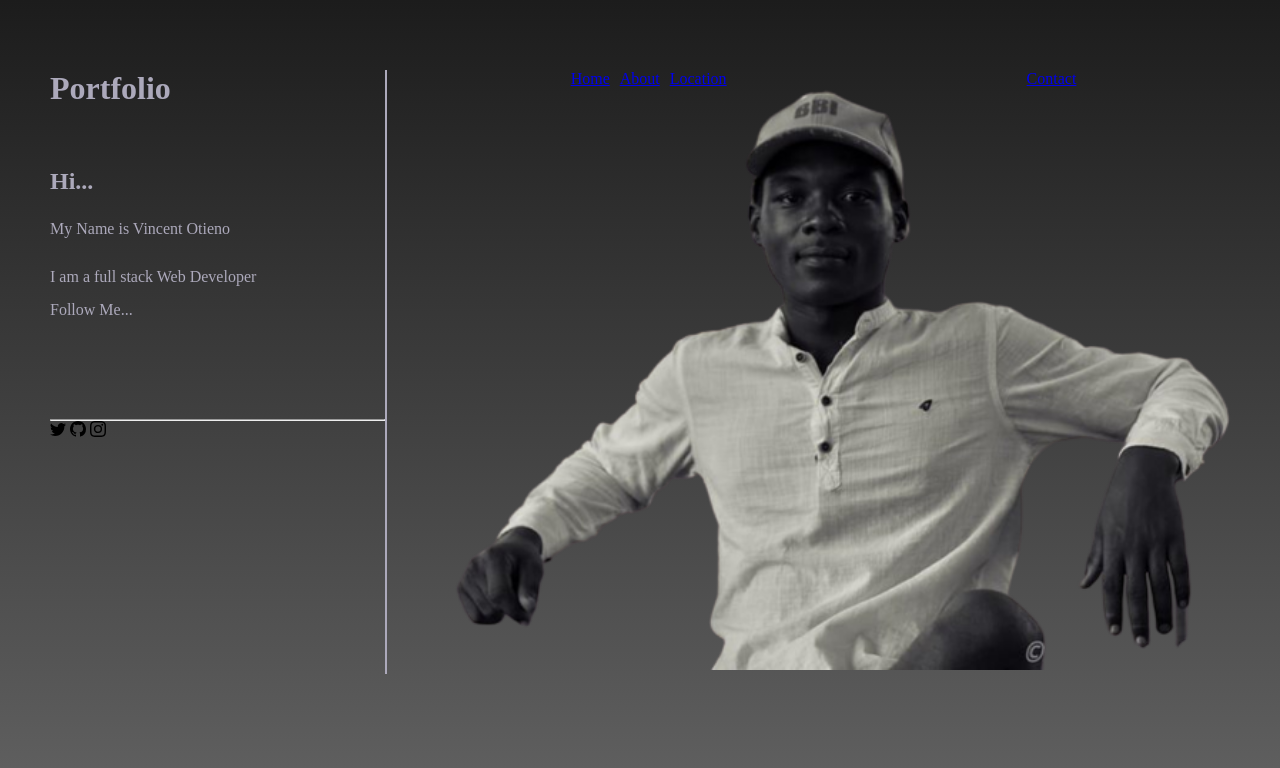
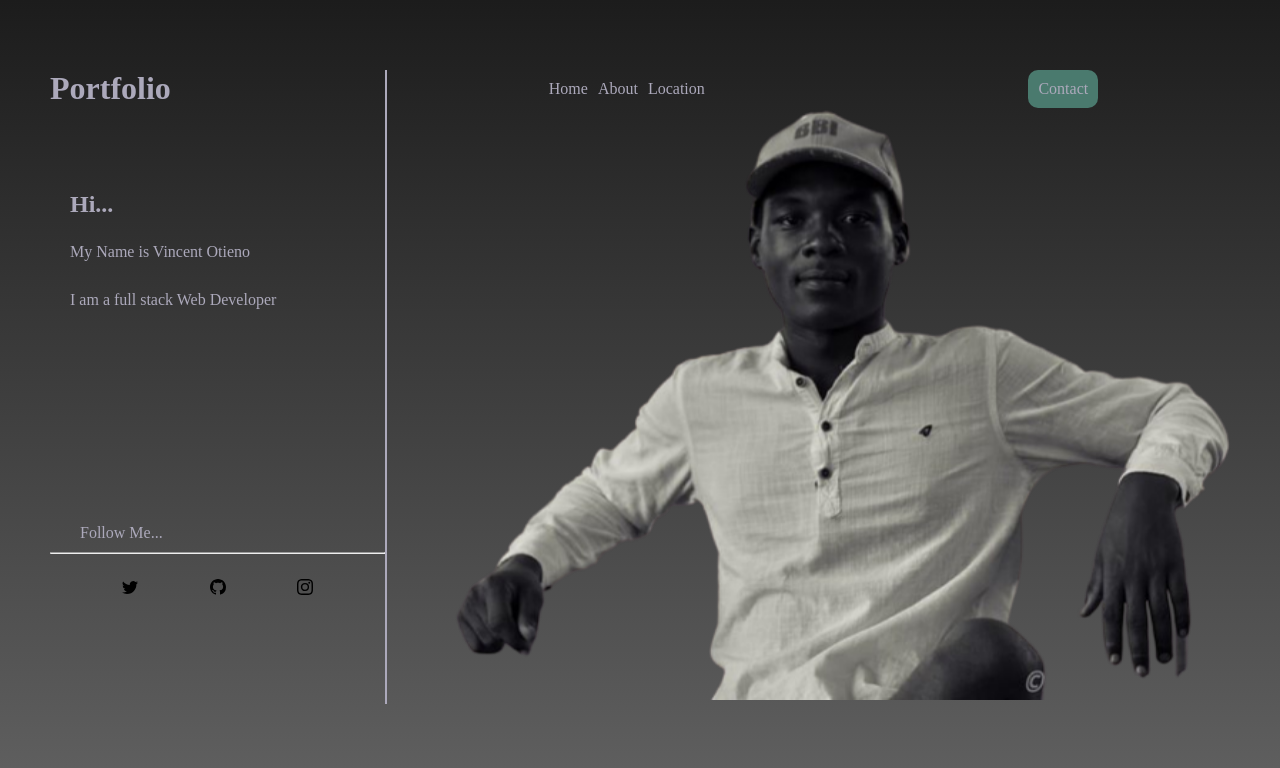
Before and after one commit to VinCoD/my_portfolio, a plain HTML site: page index.html in a window 1280 px wide. Drawn offline with Linux system fonts and the light colour scheme.

```diff
--- a/index.html
+++ b/index.html
@@ -27,9 +27,9 @@
             </div>
             <hr>
             <div class="follow-links">
-                <a href="twitter.com/OdipoVince"><img src="assets/twitter.svg" alt="twitter"></a>
-                <a href="github.com/VinCoD"><img src="assets/github.svg" alt="github"></a>
-                <a href="instagram.com/maddetracks"><img src="assets/instagram.svg" alt="instagram"></a>
+                <a id="twitter" href="twitter.com/OdipoVince"><img src="assets/twitter.svg" alt="twitter"></a>
+                <a id="github" href="github.com/VinCoD"><img src="assets/github.svg" alt="github"></a>
+                <a id="instagram" href="instagram.com/maddetracks"><img src="assets/instagram.svg" alt="instagram"></a>
             </div>
         </div> <!-- left content end -->
 
@@ -43,7 +43,7 @@
                     <li><a href="#">About</a></li>
                     <li><a href="#">Location</a></li>
                 </ul>
-                <a href="#">Contact</a>
+                <a class="contact" href="#">Contact</a>
 
             </div>
             <div class="profile-img">
--- a/styles/style.css
+++ b/styles/style.css
@@ -23,18 +23,25 @@ body{
     margin-right: 20px;
 }
 
+.logo{
+    position: fixed;
+}
+
 .brief{
-    margin-top: 50px;
+    margin-top: 110px;
     line-height: 3em;
+    margin-left: 20px;
 }
 
 hr{
-    margin-top: 100px;
+    margin-top: 10px;
 }
 
 .middle-line{
     border: 1px solid ;
 }
+
+
 
 ul{
     display: flex;
@@ -44,10 +51,41 @@ ul{
 }
 .nav-bar{
     display: flex;
-    justify-content: center;
+    justify-content: space-around;
     align-items: center;
-    gap: 300px;
+
+    /* gap: 300px; */
 }
 .nav-bar ul li{
     list-style-type: none;
 }
+.nav-bar ul li a{
+    text-decoration: none;
+    color: var(--accent-color);
+    background-color: none;
+}
+.nav-bar button{
+    background-color: var(--other-color);
+}
+
+.follow{
+    margin-top: 200px;
+    margin-left: 30px;
+}
+.follow-links{
+    margin-top: 25px;
+    display: flex;
+    justify-content: space-evenly;
+}
+.contact{
+    background-color: var(--other-color);
+    text-decoration: none;
+    color: var(--accent-color);
+    padding: 10px;
+    border-radius: 10px;
+}
+
+.profile-img img{
+    height: 592px;
+    width: 873px;
+}
```
